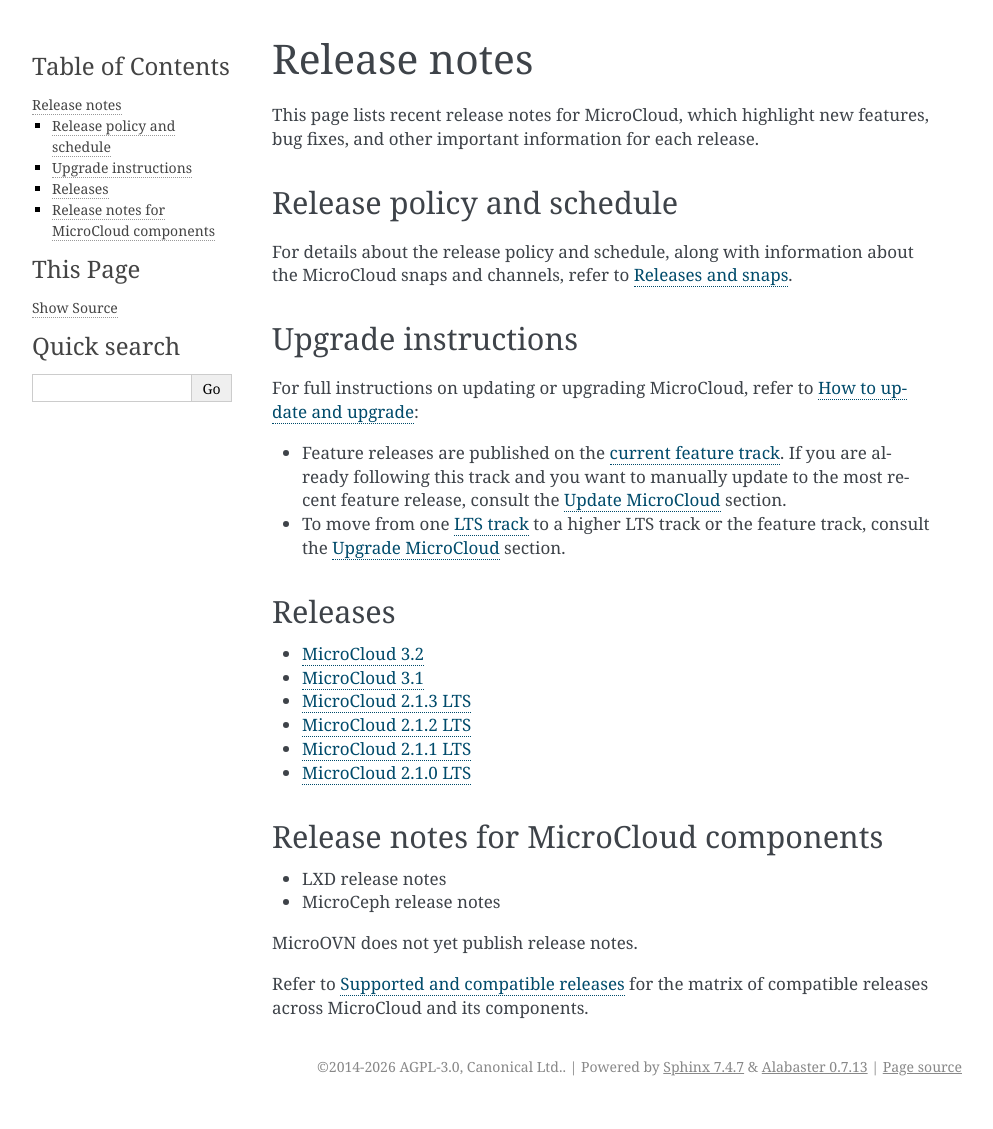
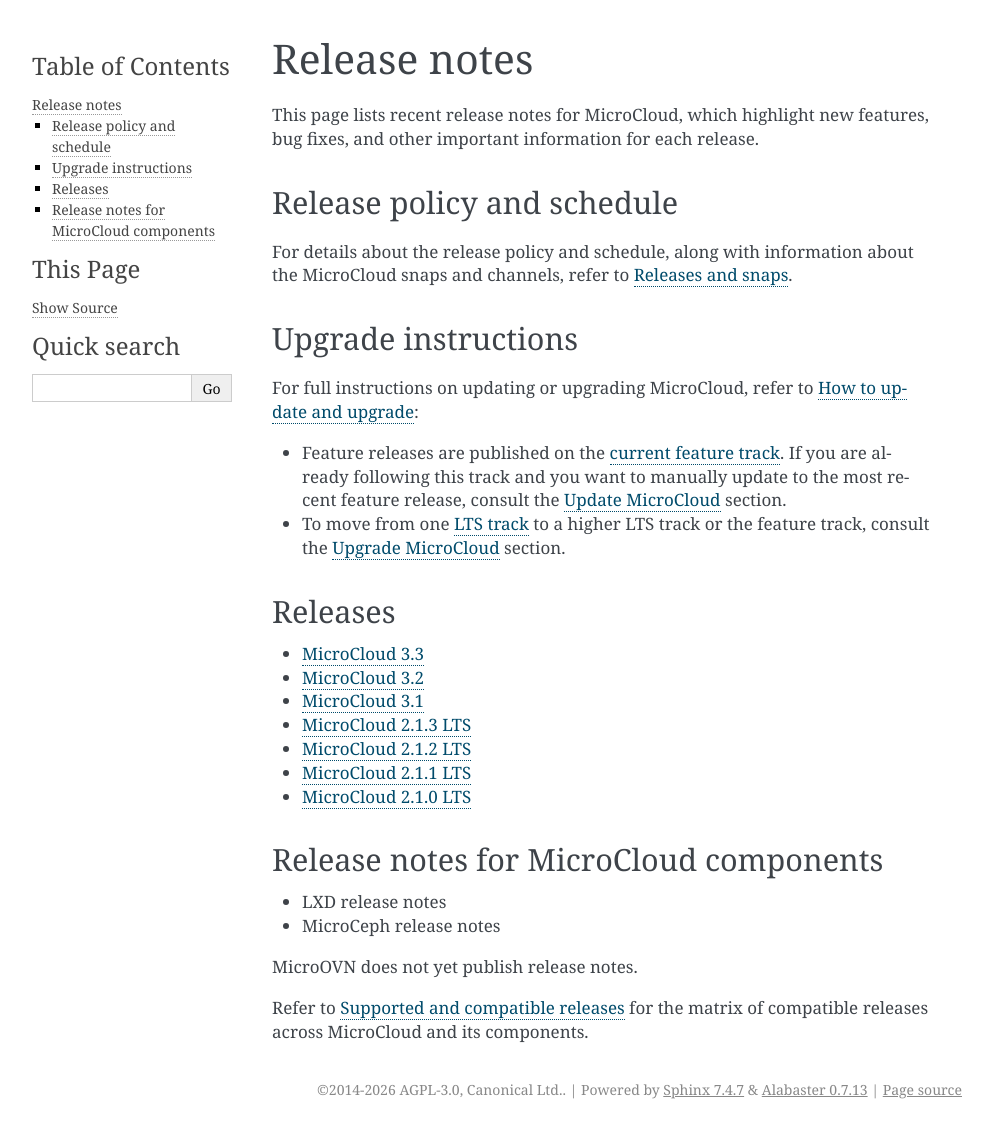
Before and after one commit to canonical/microcloud, a Sphinx documentation site: the page built from doc/reference/release-notes/index.md, in a window 1280 px wide. Shown: the whole page, without its empty margins (148-1141 px from the left). Built offline with Sphinx 7.4.7, drawn with Linux system fonts in a browser that asks for light colours; the version number could not be read and is left out; comment, search, counter and statistics services are not loaded; before the commit the page ends 1106 px from its top, so only the background shows below that.

Commit message:
doc/reference/release-notes/index: Reference 3.3 doc
Signed-off-by: Julian Pelizäus <julian.pelizaeus@canonical.com>
(cherry picked from commit 9fd7590183c99b7f80ad9715d0c5f1e0490fbe24)

````diff
--- a/doc/reference/release-notes/index.md
+++ b/doc/reference/release-notes/index.md
@@ -25,6 +25,7 @@
 
 ```{toctree}
 :titlesonly:
+MicroCloud 3.3 <https://documentation.ubuntu.com/microcloud/latest/reference/release-notes/release-notes-3.3/>
 MicroCloud 3.2 <https://documentation.ubuntu.com/microcloud/latest/reference/release-notes/release-notes-3.2/>
 MicroCloud 3.1 <https://documentation.ubuntu.com/microcloud/latest/reference/release-notes/release-notes-3.1/>
 MicroCloud 2.1.3 LTS </reference/release-notes/release-notes-2.1.3>
````
